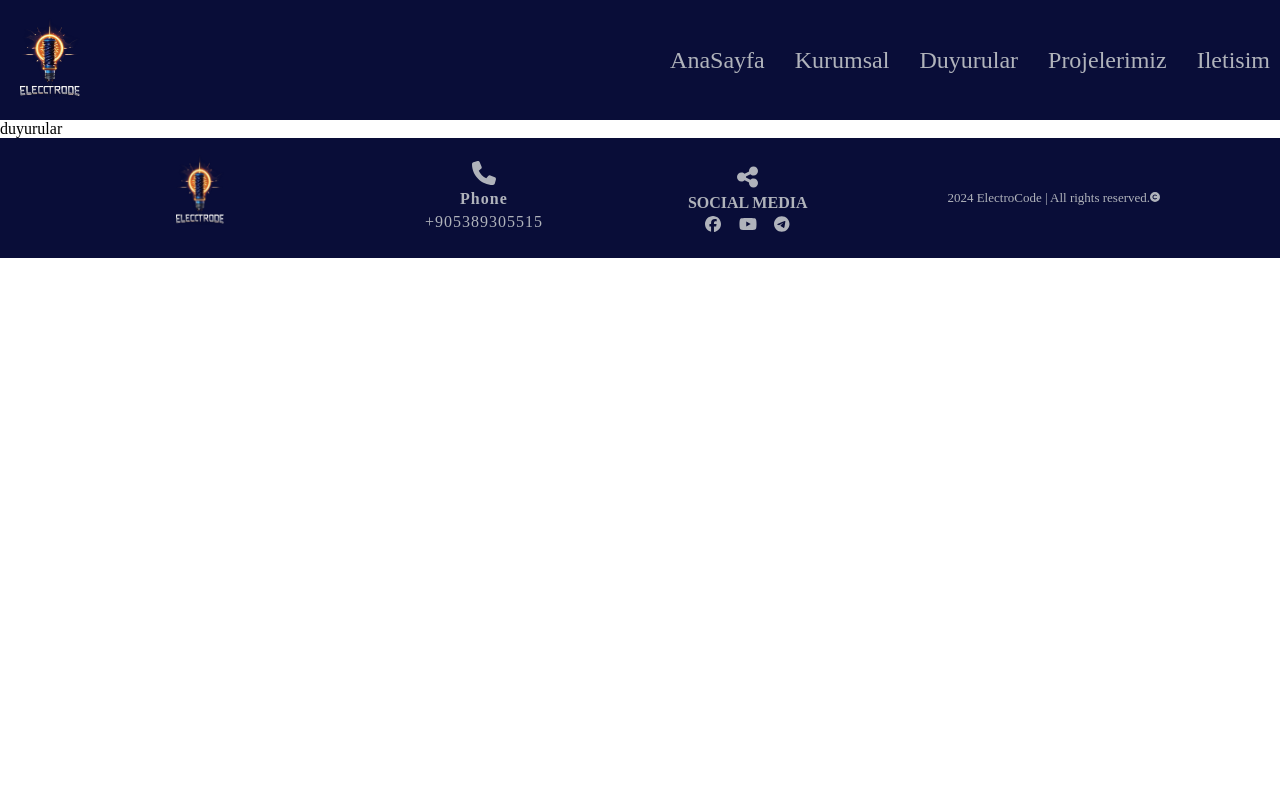
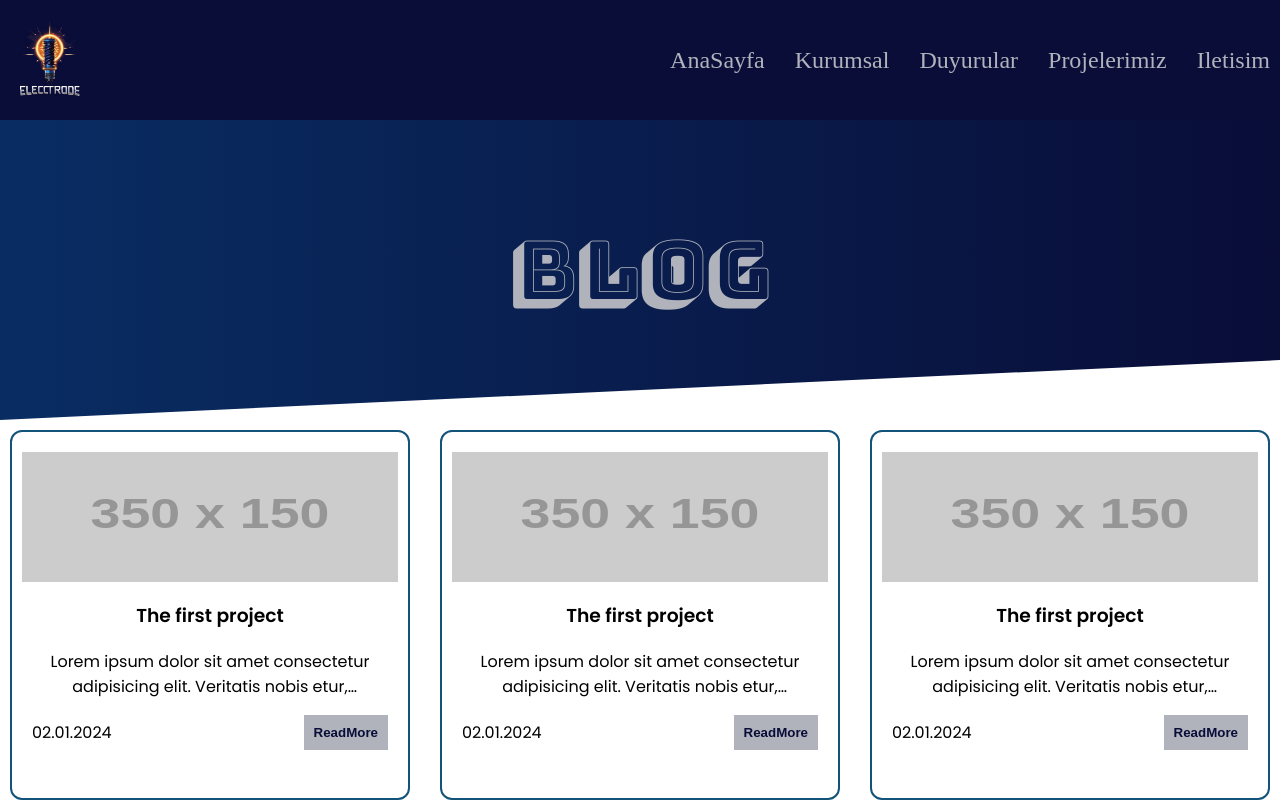
Before and after one commit to ubeysaab/ElectroCode, a React (Vite) app in the folder ElectroCode/Client/: page /duyurular in a window 1280 px wide. Shown: the top 802 px of the page. Built offline with nearby package versions, Linux system fonts and the light colour scheme.

Commit message:
:construction: start working on Blog page

```diff
--- a/ElectroCode/Client/src/App.scss
+++ b/ElectroCode/Client/src/App.scss
@@ -1,4 +1,5 @@
 @import url("https://fonts.googleapis.com/css2?family=Poppins:wght@300;400;500;600&display=swap");
+@import url('https://fonts.googleapis.com/css2?family=Bungee&family=Bungee+Shade&display=swap');
 @import url("https://fonts.googleapis.com/css2?family=Dosis&display=swap");
 *,
 ::before,
@@ -16,7 +17,12 @@ body {
 section {
   width: 100%;
   height: 100dvh;
+  // border: 5px solid pink;
   scroll-snap-align: end;
+}
+
+a {
+  text-decoration: none;
 }
 
 .app {
@@ -57,7 +63,7 @@ section {
         img {
           width: 60px;
           height: 60px;
-          z-index: 2;
+          z-index: 20;
         }
 
         .navbar--list {
@@ -65,7 +71,7 @@ section {
           padding-left: 15px;
           list-style: none;
           position: absolute;
-          z-index: 5;
+          z-index: 20;
           background-color: $darkBlue;
           font-size: 1.5rem;
           line-height: 3rem;
@@ -112,7 +118,7 @@ section {
             padding: 30;
             text-align: left;
             line-height: 3rem;
-            z-index: 4;
+            z-index: 20;
             width: max-content;
             position: relative;
 
@@ -206,7 +212,6 @@ section {
     footer {
       width: 100%;
       padding: 10px 0;
-      // border: 1px solid red;
       background-color: $darkBlue;
       display: flex;
       flex-direction: column;
@@ -576,6 +581,69 @@ section {
       }
     }
 
+
+
+    // Duyuru Cart
+    .duyuruCart {
+      height: 370px;
+      text-align: center;
+      padding: 20px 10px;
+
+      .duyuruCart--imgUp {
+        width: 100%;
+        height: 40%;
+        img {
+          width: 100%;
+          height: 100%;
+        }
+      }
+
+      .duyuruCart--textDown {
+        // border: 2px solid yellow;
+        text-align: center;
+        padding: 0 10px 10px;
+        p {
+          margin-top: 0.5rem;
+          color: black;
+          -webkit-line-clamp: 2;
+          overflow: hidden;
+          text-overflow: ellipsis;
+          -webkit-box-orient: vertical;
+          display: -webkit-box;
+        }
+
+        p,
+        h3 {
+          font-family: Poppins, sans-serif;
+        }
+
+        .duyuruCart--date {
+          display: flex;
+          justify-content: space-between;
+          align-items: center;
+          font-family: Poppins;
+
+          button {
+            outline: none;
+            border: none;
+            padding: 10px;
+            font-weight: 700;
+            background-color: $silver;
+            color: $darkBlue;
+            transition: box-shadow 0.4s linear;
+            &:hover {
+              box-shadow: inset 5em 5em $darkBlue;
+              color: $silver;
+            }
+          }
+        }
+      }
+    }
+
+
+
+
+
     // - ___Duyurular__
     .duyurular {
       scroll-snap-align: none;
@@ -667,60 +735,61 @@ section {
           margin: 0 auto;
         }
 
-        .duyuruCart {
-          height: 370px;
-          text-align: center;
-          padding: 20px 10px;
 
-          .duyuruCart--imgUp {
-            width: 100%;
-            height: 40%;
-            img {
-              width: 100%;
-              height: 100%;
-            }
-          }
+      }
+    }
 
-          .duyuruCart--textDown {
-            // border: 2px solid yellow;
-            text-align: center;
-            padding: 0 10px 10px;
-            p {
-              margin-top: 0.5rem;
-              color: black;
-              -webkit-line-clamp: 2;
-              overflow: hidden;
-              text-overflow: ellipsis;
-              -webkit-box-orient: vertical;
-              display: -webkit-box;
-            }
 
-            p,
-            h3 {
-              font-family: Poppins, sans-serif;
-            }
 
-            .duyuruCart--date {
-              display: flex;
-              justify-content: space-between;
-              align-items: center;
-              font-family: Poppins;
+    // title component
 
-              button {
-                outline: none;
-                border: none;
-                padding: 10px;
-                font-weight: 700;
-                background-color: $silver;
-                color: $darkBlue;
-                transition: box-shadow 0.4s linear;
-                &:hover {
-                  box-shadow: inset 5em 5em $darkBlue;
-                  color: $silver;
-                }
-              }
-            }
-          }
+    .titleComponent{
+      width: 100dvw;
+      height: max(300px,10rem);
+      // border: 1px solid red;
+      position: relative;
+      z-index: 10;
+
+      background:linear-gradient(-90deg,$darkBlue,$cuvuBlue);
+      // transform: skewY(-20deg);
+      clip-path:polygon(0% 0% , 100% 0% , 100% 80% , 0% 100%);
+      h3{
+        color: $silver;
+      }
+
+      span{
+        position: absolute;
+        z-index: 9;
+        width: 100%;
+        height: 100%;
+        // border: 1px solid red;
+        inset: 0;
+        display: grid;
+        place-content: center;
+        font-size: 5rem;
+        color: $silver;
+        font-family: 'Bungee Shade', sans-serif;
+      }
+    }
+    // - Duyurular Sayfasi
+    //blogPage bir section
+    .blogPage {
+      scroll-snap-align: none;
+      height: auto;
+      .grid--elements{
+        padding: 10px;
+        display: grid;
+        .duyuruCart{
+          border: 2px solid $lightBlue;
+          border-radius: 12px;
+        }
+        @media #{$media-tablet} {
+
+          overflow: hidden;
+          gap: 30px;
+          grid-template-columns: repeat(3,1fr);
+          grid-template-rows: repeat(4,1fr);
+
         }
       }
     }
--- /dev/null
+++ b/ElectroCode/Client/src/Components/Title.jsx
@@ -0,0 +1,12 @@
+import React from 'react'
+
+function Title() {
+  return (
+    <div className='titleComponent'>
+
+      <span>Blog</span>
+    </div>
+  )
+}
+
+export default Title
--- a/ElectroCode/Client/src/pages/Duyurular.jsx
+++ b/ElectroCode/Client/src/pages/Duyurular.jsx
@@ -1,8 +1,39 @@
 import React from 'react'
-
+import Title from '../Components/Title'
+import DuyuruCart from "../Components/DuyuruCart"
 function duyurular() {
   return (
-    <div>duyurular</div>
+   <section className='blogPage'>
+    <Title/>
+    <div className="grid--elements">
+      <DuyuruCart/>
+      <DuyuruCart/>
+      <DuyuruCart/>
+      <DuyuruCart/>
+      <DuyuruCart/>
+      <DuyuruCart/>
+      <DuyuruCart/>
+      <DuyuruCart/>
+      <DuyuruCart/>
+      <DuyuruCart/>
+      <DuyuruCart/>
+      <DuyuruCart/>
+      <DuyuruCart/>
+      <DuyuruCart/>
+      <DuyuruCart/>
+      <DuyuruCart/>
+      <DuyuruCart/>
+      <DuyuruCart/>
+      <DuyuruCart/>
+      <DuyuruCart/>
+      <DuyuruCart/>
+      <DuyuruCart/>
+      <DuyuruCart/>
+      <DuyuruCart/>
+
+    </div>
+    {/* <div style={{height:"100dvh"}}></div> */}
+   </section>
   )
 }
 
--- a/ElectroCode/Client/src/pages/Home.jsx
+++ b/ElectroCode/Client/src/pages/Home.jsx
@@ -22,6 +22,7 @@ import duyurular from "../../data.js";
 import DuyuruCart from "../Components/DuyuruCart";
 import ServiceCard from "../Components/ServiceCard";
 import ServiceAnlatma from "../Components/serviceAnlatma.jsx";
+import { Link } from "react-router-dom";
 function home() {
   var settings = {
     dots: false,
@@ -150,10 +151,12 @@ Genel olarak arayüz geliştirmede kullandığımız teknolojiler React.js, Reac
             <p>We share our expertise. Read more on Electro Code Blog.</p>
           </div>
 
+          <Link to={"/duyurular"}>
           <button>
             All Blog Posts
             <div>&gt;</div>
           </button>
+          </Link>
         </div>
         <Slider {...settings} className="duyuru--cards">
           <DuyuruCart />
```
Also changed, not shown: 1 other file (tests, documents, lock files or other folders).
